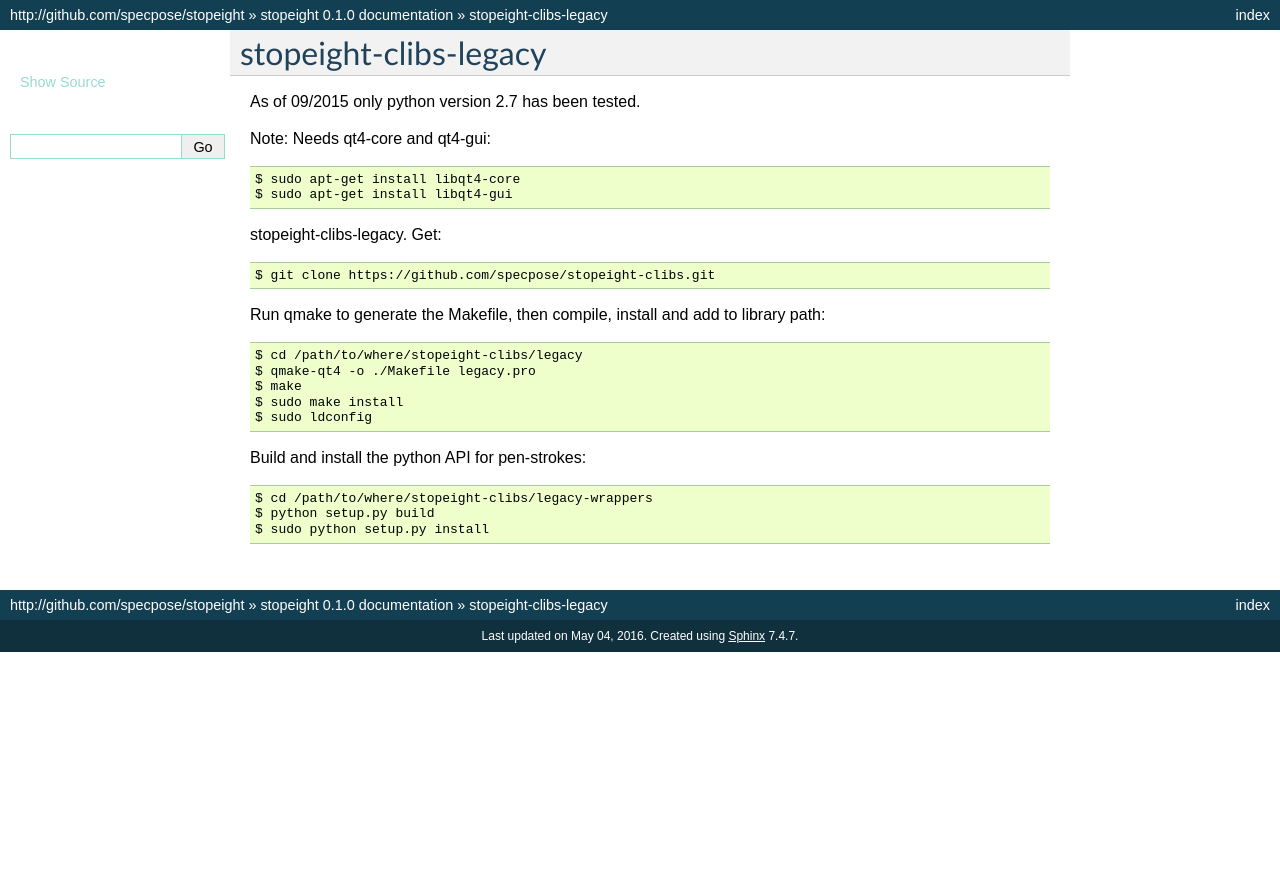
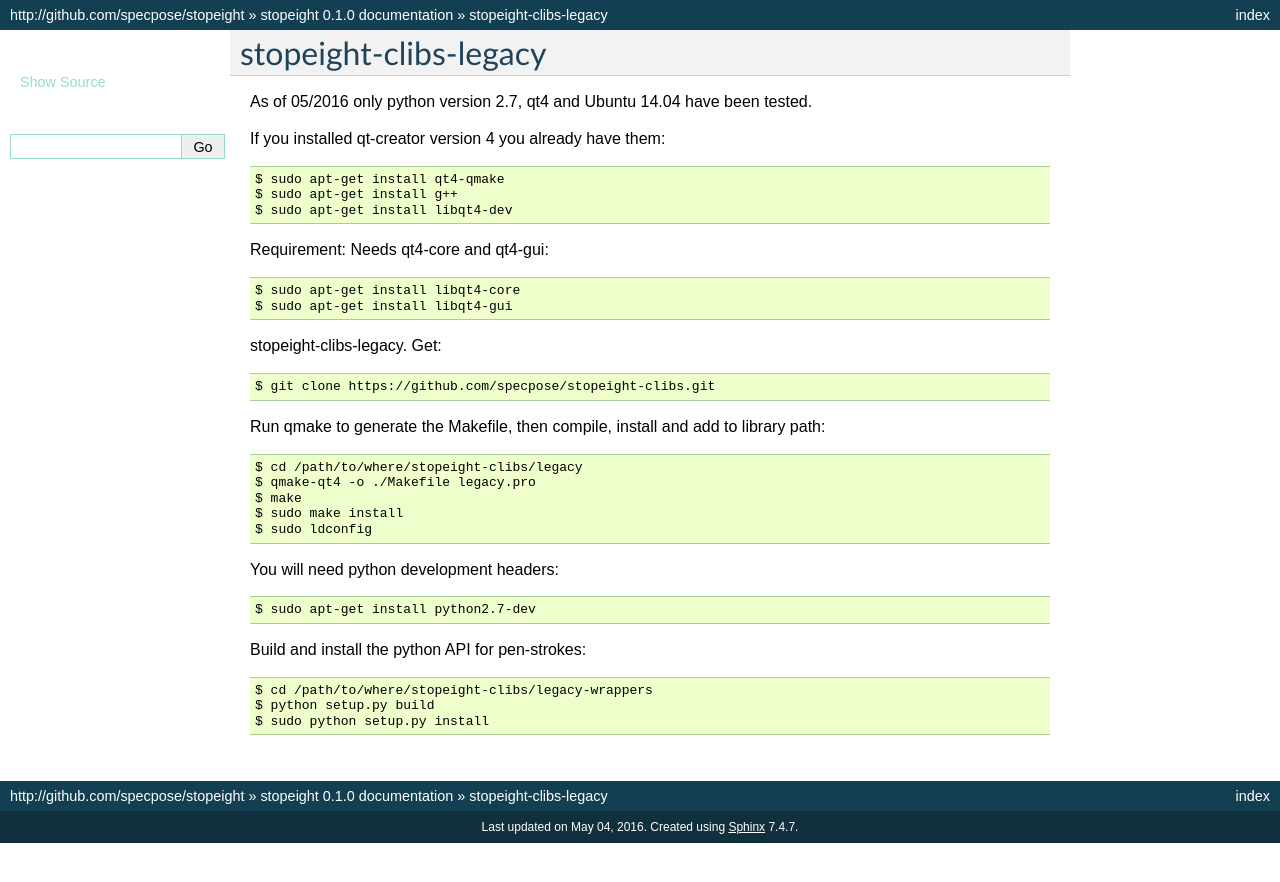
Before and after one commit to specpose/stopeight, a Sphinx documentation site: the page built from doc/build_stroke-analyzer.txt, in a window 1280 px wide. Shown: the top 882 px of the page. Built offline with Sphinx 7.4.7, drawn with Linux system fonts in a browser that asks for light colours.

Commit message:
fixing documentation 32

```diff
--- a/doc/build_stopeight.txt
+++ b/doc/build_stopeight.txt
@@ -26,7 +26,7 @@
 
 :mod:`stopeight.multiprocessing`
 
-If you want to install  to your system::
+If you want to install to your system::
 
     $ cd /path/to/where/stopeight
     $ python setup.py build
--- a/doc/build_stroke-analyzer.txt
+++ b/doc/build_stroke-analyzer.txt
@@ -1,9 +1,15 @@
 stopeight-clibs-legacy
 ----------------------
 
-As of 09/2015 only python version 2.7 has been tested.
+As of 05/2016 only python version 2.7, qt4 and Ubuntu 14.04 have been tested.
 
-Note: Needs qt4-core and qt4-gui::
+If you installed qt-creator version 4 you already have them::
+
+    $ sudo apt-get install qt4-qmake
+    $ sudo apt-get install g++
+    $ sudo apt-get install libqt4-dev
+
+Requirement: Needs qt4-core and qt4-gui::
 
     $ sudo apt-get install libqt4-core
     $ sudo apt-get install libqt4-gui
@@ -20,6 +26,10 @@
     $ sudo make install
     $ sudo ldconfig
 
+You will need python development headers::
+
+    $ sudo apt-get install python2.7-dev
+
 Build and install the python API for pen-strokes::
 
     $ cd /path/to/where/stopeight-clibs/legacy-wrappers
```
